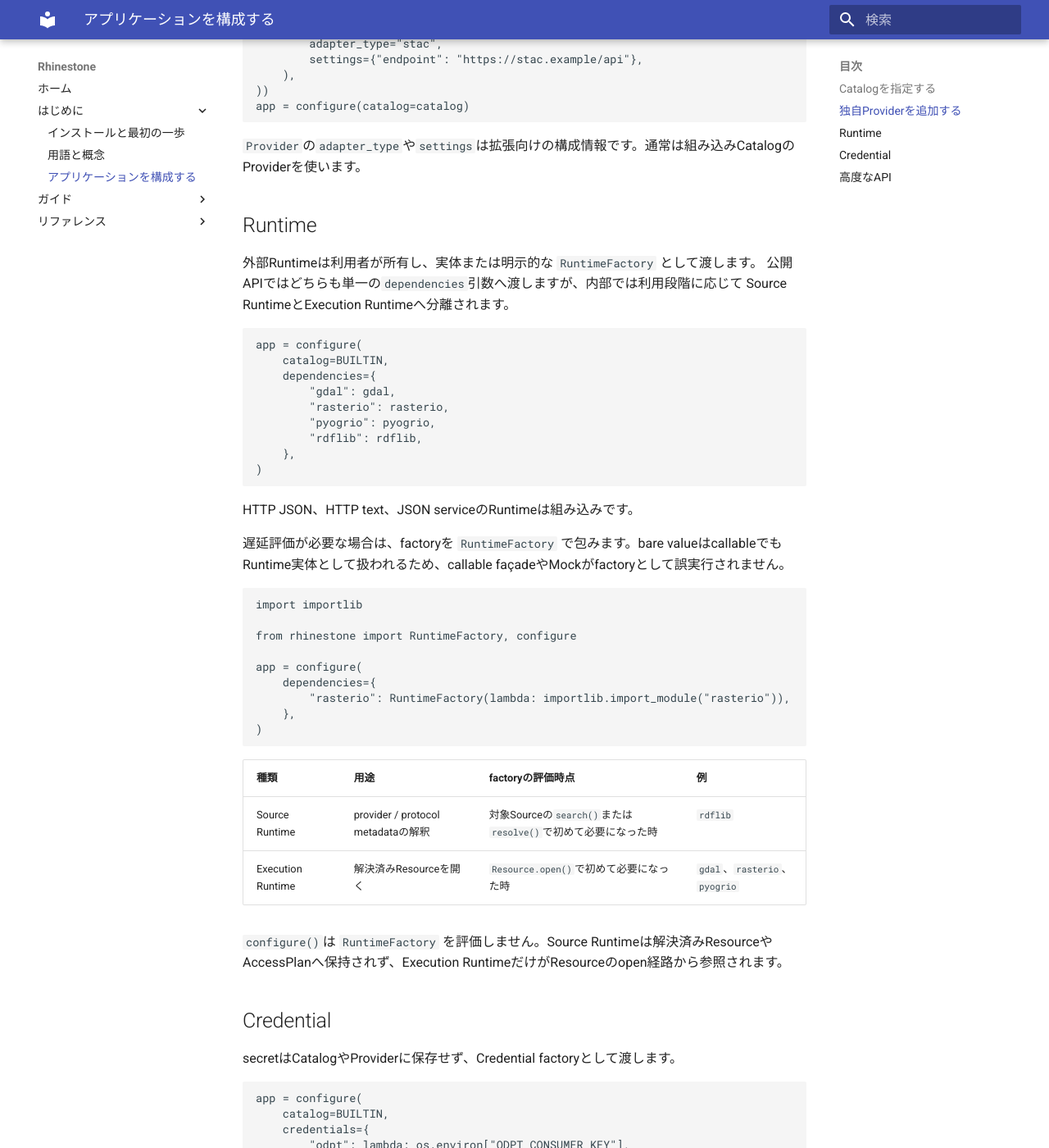
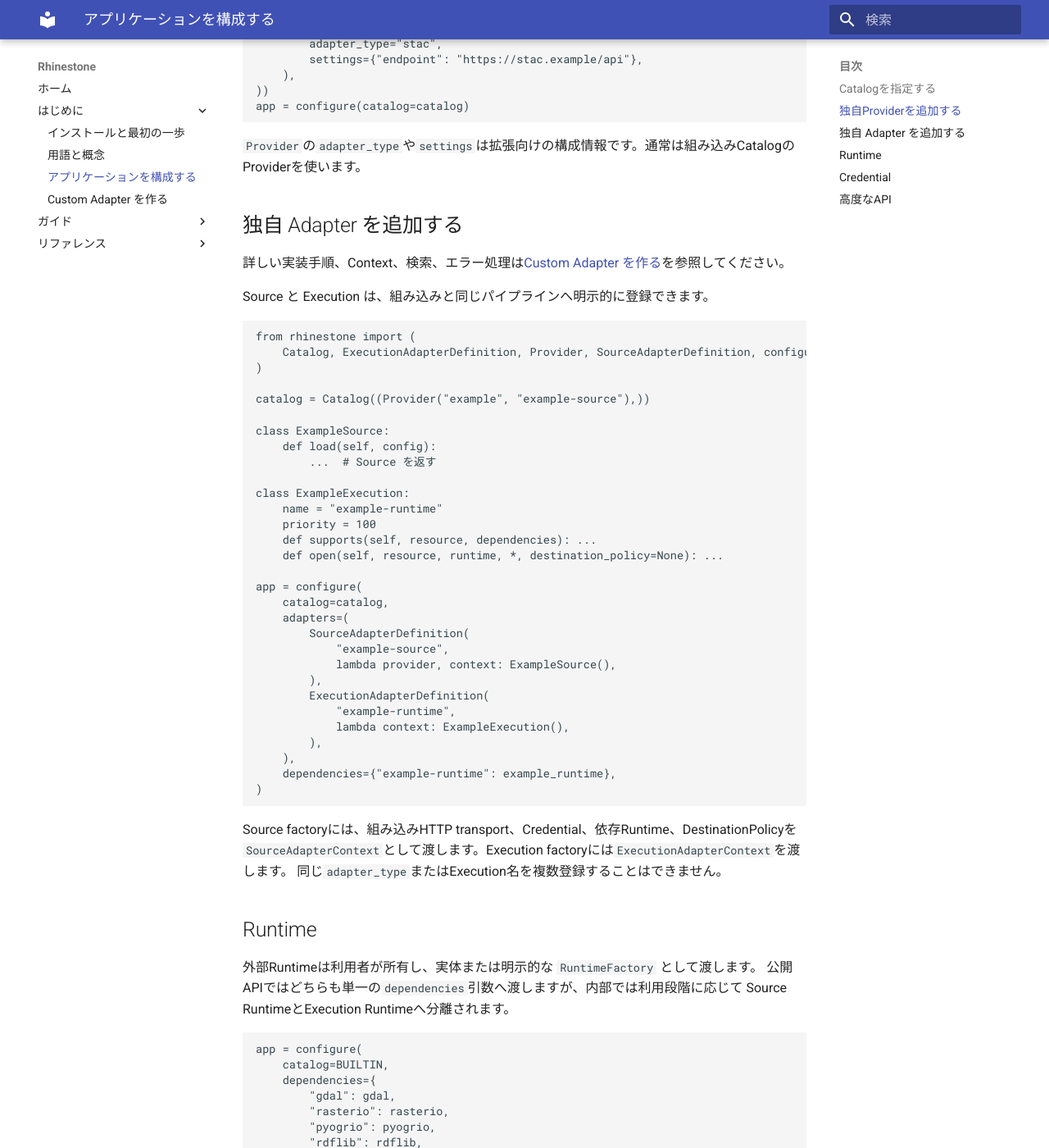
Before and after one commit to u-kitazawa/rhinestone, an MkDocs documentation site: the page built from docs/configuration.md, in a window 1280 px wide and 1400 px high, scrolled down 758 px. Shown: the whole window at 82% size. Built offline with MkDocs 1.6.1 and Material for MkDocs 9.7.7, drawn with Linux system fonts in a browser that asks for light colours.

Commit message:
docs: document custom adapter development

````diff
--- a/docs/configuration.md
+++ b/docs/configuration.md
@@ -39,6 +39,49 @@
 ```
 
 `Provider`の`adapter_type`や`settings`は拡張向けの構成情報です。通常は組み込みCatalogのProviderを使います。
+
+## 独自 Adapter を追加する
+
+詳しい実装手順、Context、検索、エラー処理は[Custom Adapter を作る](custom-adapters.md)を参照してください。
+
+Source と Execution は、組み込みと同じパイプラインへ明示的に登録できます。
+
+```python
+from rhinestone import (
+    Catalog, ExecutionAdapterDefinition, Provider, SourceAdapterDefinition, configure,
+)
+
+catalog = Catalog((Provider("example", "example-source"),))
+
+class ExampleSource:
+    def load(self, config):
+        ...  # Source を返す
+
+class ExampleExecution:
+    name = "example-runtime"
+    priority = 100
+    def supports(self, resource, dependencies): ...
+    def open(self, resource, runtime, *, destination_policy=None): ...
+
+app = configure(
+    catalog=catalog,
+    adapters=(
+        SourceAdapterDefinition(
+            "example-source",
+            lambda provider, context: ExampleSource(),
+        ),
+        ExecutionAdapterDefinition(
+            "example-runtime",
+            lambda context: ExampleExecution(),
+        ),
+    ),
+    dependencies={"example-runtime": example_runtime},
+)
+```
+
+Source factoryには、組み込みHTTP transport、Credential、依存Runtime、DestinationPolicyを
+`SourceAdapterContext`として渡します。Execution factoryには`ExecutionAdapterContext`を渡します。
+同じ`adapter_type`またはExecution名を複数登録することはできません。
 
 ## Runtime
 
--- a/mkdocs.yml
+++ b/mkdocs.yml
@@ -6,6 +6,7 @@
       - インストールと最初の一歩: getting-started.md
       - 用語と概念: concepts.md
       - アプリケーションを構成する: configuration.md
+      - Custom Adapter を作る: custom-adapters.md
   - ガイド:
       - 目的別チュートリアル:
           - 概要: tutorials/index.md
````
Also changed, not shown: docs/api.md (+1 -0 lines), docs/api/execution-adapters.md (+6 -2 lines), docs/api/source-adapters.md (+7 -2 lines), docs/custom-adapters.md (added, +197 -0 lines).
